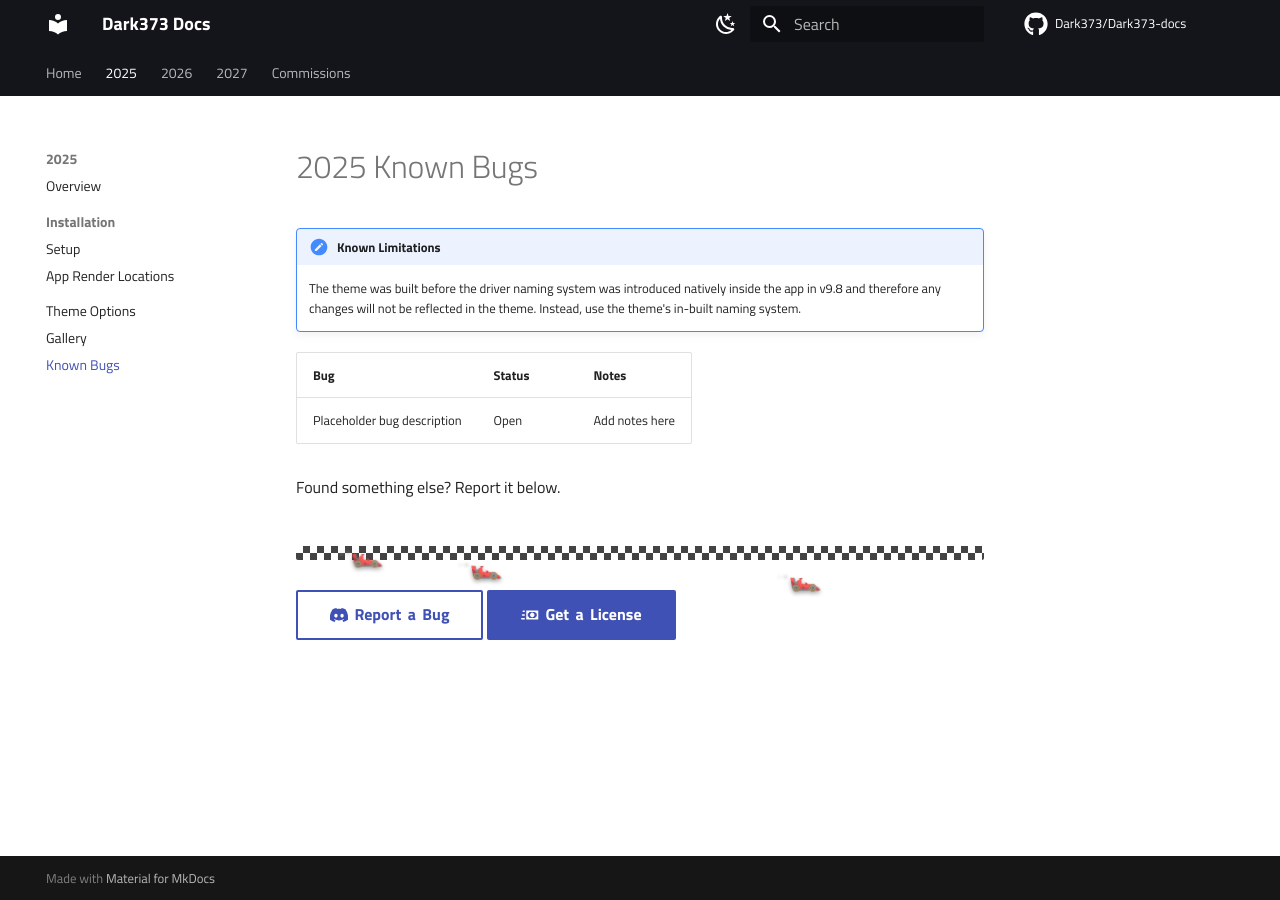
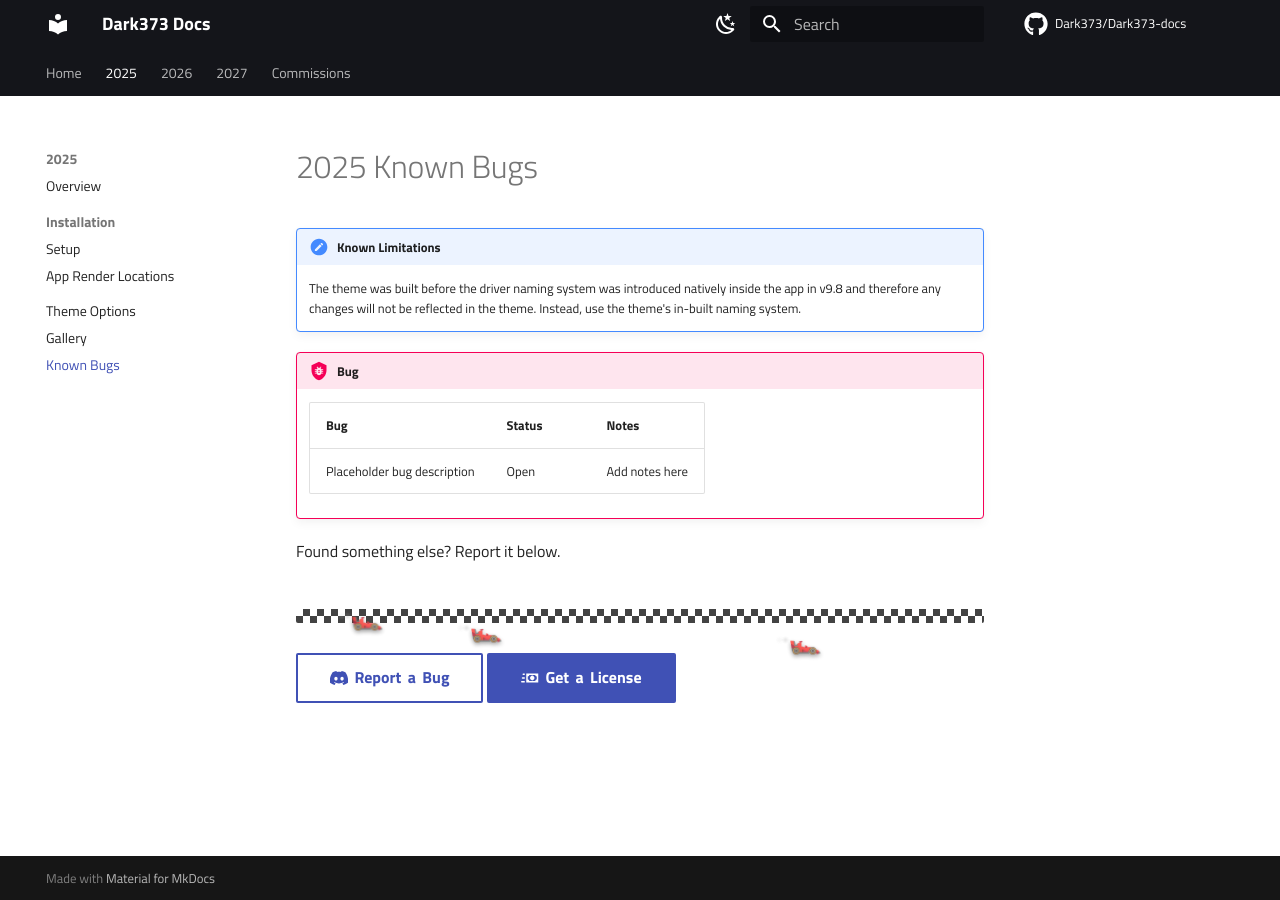
Before and after one commit to Dark373/Dark373-docs, an MkDocs documentation site: the page built from docs/f1-2025-theme/known-bugs.md, in a window 1280 px wide. Built offline with MkDocs 1.6.1 and Material for MkDocs 9.7.7, drawn with Linux system fonts in a browser that asks for light colours; comment, search, counter and statistics services are not loaded.

Commit message:
Update known-bugs.md

```diff
--- a/docs/f1-2025-theme/known-bugs.md
+++ b/docs/f1-2025-theme/known-bugs.md
@@ -3,9 +3,10 @@
 !!! note "Known Limitations"
     The theme was built before the driver naming system was introduced natively inside the app in v9.8 and therefore any changes will not be reflected in the theme. Instead, use the theme's in-built naming system.
 
-| Bug | Status | Notes |
-| --- | --- | --- |
-| Placeholder bug description | Open | Add notes here |
+!!! bug
+    | Bug | Status | Notes |
+    | --- | --- | --- |
+    | Placeholder bug description | Open | Add notes here |
 
 Found something else? Report it below.
 
```
